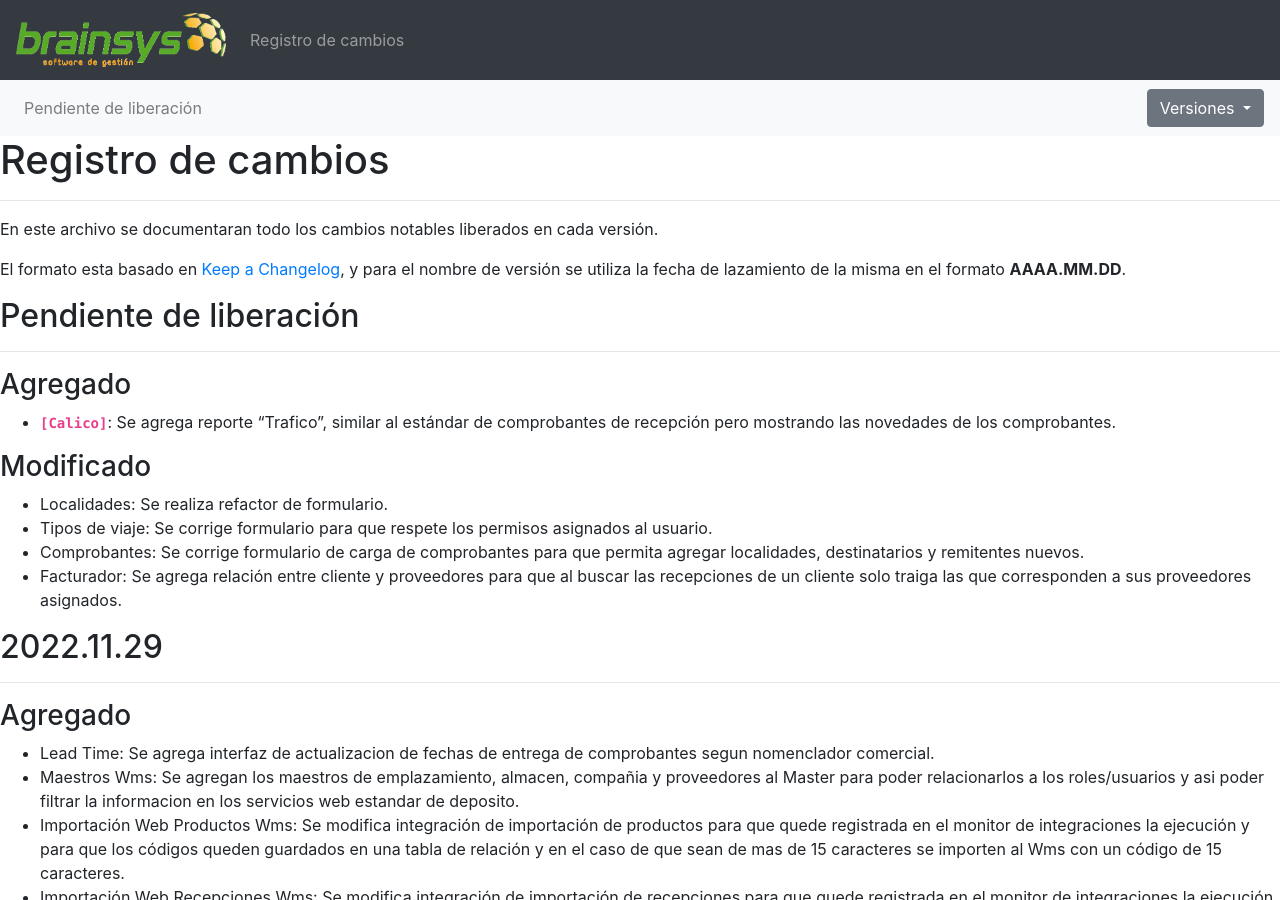
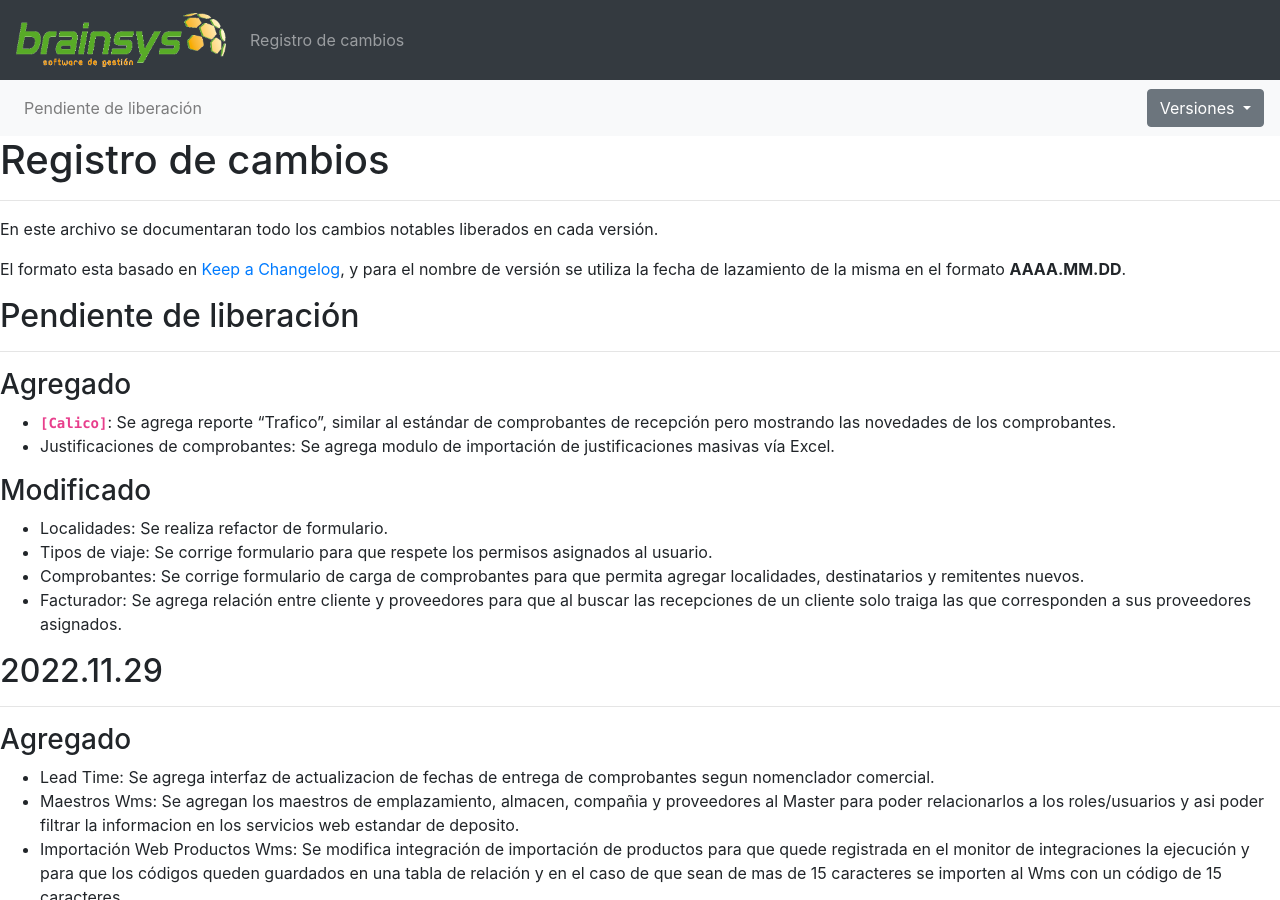
Before and after one commit to brainsys-arsaad/versionado, a Jekyll site: the page built from registro-cambios.markdown, in a window 1280 px wide and 900 px high. Built offline with Jekyll 4.4.1, drawn with Linux system fonts in a browser that asks for light colours.

Commit message:
Update registro-cambios.markdown

```diff
--- a/registro-cambios.markdown
+++ b/registro-cambios.markdown
@@ -84,6 +84,7 @@ El formato esta basado en [Keep a Changelog](https://keepachangelog.com/es-ES/1.
 
 ### Agregado
 - **`[Calico]`**: Se agrega reporte "Trafico", similar al estándar de comprobantes de recepción pero mostrando las novedades de los comprobantes.
+- Justificaciones de comprobantes: Se agrega modulo de importación de justificaciones masivas vía Excel.
 
 ### Modificado
 - Localidades: Se realiza refactor de formulario.
```
